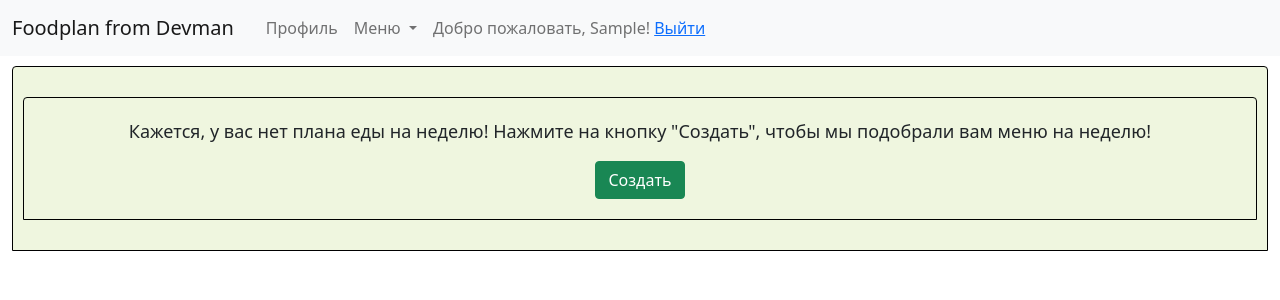
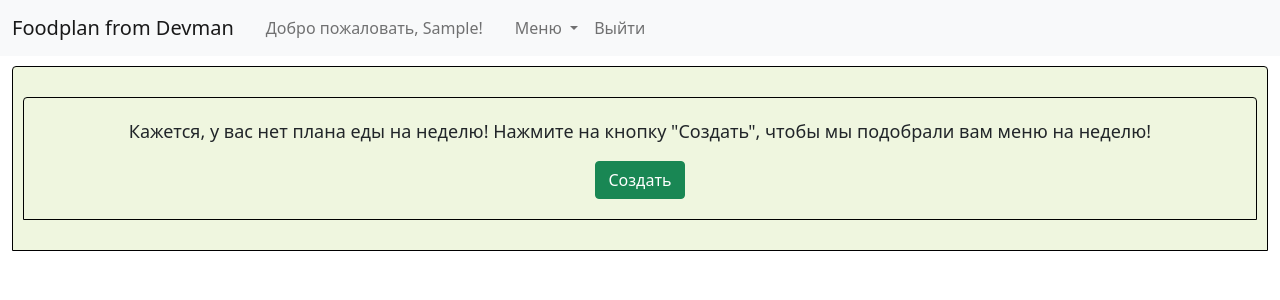
Before and after one commit to devmanorg/foodplan, a Django app: page / in a window 1280 px wide. Shown: the top 300 px of the page. Run offline with Django 3.2, Linux system fonts and the light colour scheme; the visitor is signed in with stand-in values (Sample User, id 1); data that the repository does not hold is empty; parts of the project's set-up code (start-up, migrations or seed data) failed here and were passed over.

Commit message:
nav include is refactored

```diff
--- a/cuisine/templates/includes/header.html
+++ b/cuisine/templates/includes/header.html
@@ -9,9 +9,10 @@
         <li class="nav-item">
           <a class="nav-link active" aria-current="page" href="#"></a>
         </li>
-        <li class="nav-item">
-          <a class="nav-link" href="#">Профиль</a>
-        </li>
+        {% if request.user.is_authenticated %}
+
+        <li class="nav-link">Добро пожаловать, {{ request.user.first_name }}!</li>
+        <li class="nav-link"></li>
         <li class="nav-item dropdown">
         <a class="nav-link dropdown-toggle" href="#" id="navbarDropdown" role="button" data-bs-toggle="dropdown" aria-expanded="false">
           Меню
@@ -23,15 +24,13 @@
           <li><a class="dropdown-item" href="{% url 'calculator' %}">Список покупок</a></li>
         </ul>
         </li>
-         <li class="nav-link">
-          {% if request.user.is_authenticated %}
-            Добро пожаловать, {{ request.user.first_name }}!
-          <a  href="{% url 'logout' %}">Выйти</a>
+          <li ><a class="nav-link" href="{% url 'logout' %}">Выйти</a></li>
         {% else %}
-            <a  href="{% url 'register' %}">Регистрация</a>
-            <a  href="{% url 'login' %}">Войти</a>
+
+        <li><a class="nav-link" href="{% url 'login' %}">Войти</a></li>
+        <li><a class="nav-link" href="{% url 'register' %}">Регистрация</a></li>
+
         {% endif %}
-        </li>
       </ul>
     </div>
 </nav>
```
Lines whose indentation alone changed are shown as unchanged.
